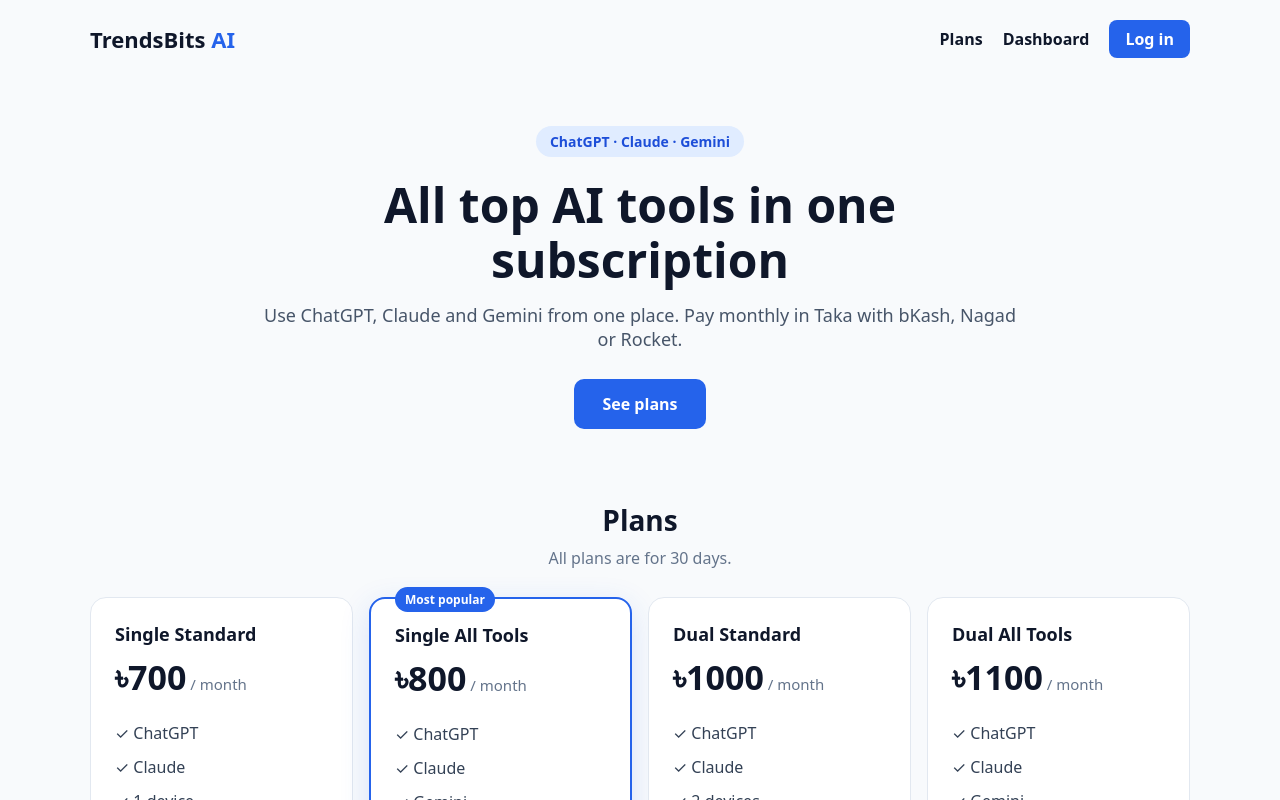
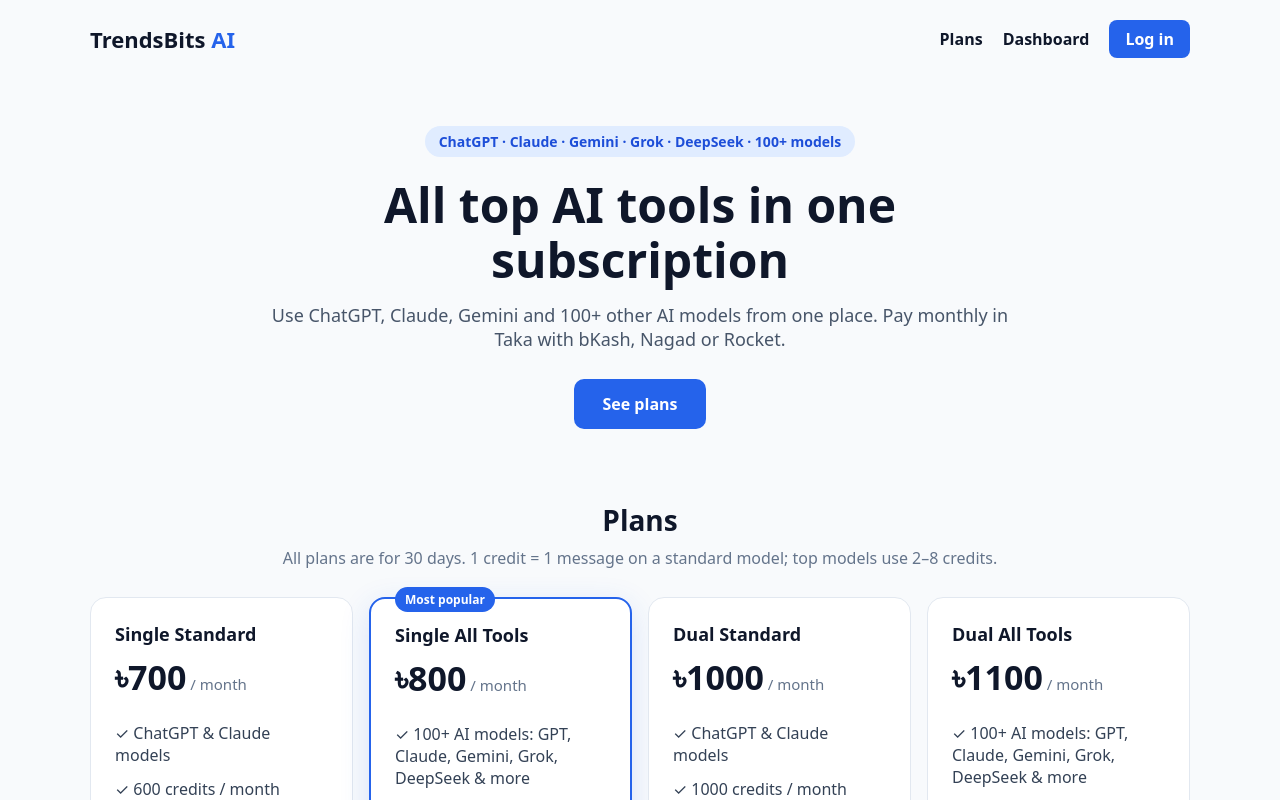
Before and after one commit to Mahbubgit2023/trendsbits-ai, a Next.js app: page / in a window 1280 px wide. Shown: the top 800 px of the page. Built offline with nearby package versions, Linux system fonts and the light colour scheme.

Commit message:
Homepage: 100+ models and monthly credits
Updated AI plans and descriptions to include additional models and credit information.

```diff
--- a/app/page.js
+++ b/app/page.js
@@ -1,8 +1,8 @@
 const PLANS = [
-  { id: 'single_standard', name: 'Single Standard', price: 700, devices: 1, tools: ['ChatGPT', 'Claude'] },
-  { id: 'single_all', name: 'Single All Tools', price: 800, devices: 1, tools: ['ChatGPT', 'Claude', 'Gemini'], popular: true },
-  { id: 'dual_standard', name: 'Dual Standard', price: 1000, devices: 2, tools: ['ChatGPT', 'Claude'] },
-  { id: 'dual_all', name: 'Dual All Tools', price: 1100, devices: 2, tools: ['ChatGPT', 'Claude', 'Gemini'] },
+  { id: 'single_standard', name: 'Single Standard', price: 700, devices: 1, tools: ['ChatGPT & Claude models', '600 credits / month'] },
+  { id: 'single_all', name: 'Single All Tools', price: 800, devices: 1, tools: ['100+ AI models: GPT, Claude, Gemini, Grok, DeepSeek & more', '600 credits / month'], popular: true },
+  { id: 'dual_standard', name: 'Dual Standard', price: 1000, devices: 2, tools: ['ChatGPT & Claude models', '1000 credits / month'] },
+  { id: 'dual_all', name: 'Dual All Tools', price: 1100, devices: 2, tools: ['100+ AI models: GPT, Claude, Gemini, Grok, DeepSeek & more', '1000 credits / month'] },
 ];
 
 const STEPS = [
@@ -24,17 +24,17 @@ export default function Home() {
       </header>
 
       <section style={s.hero}>
-        <div style={s.badge}>ChatGPT · Claude · Gemini</div>
+        <div style={s.badge}>ChatGPT · Claude · Gemini · Grok · DeepSeek · 100+ models</div>
         <h1 style={s.h1}>All top AI tools in one subscription</h1>
         <p style={s.lead}>
-          Use ChatGPT, Claude and Gemini from one place. Pay monthly in Taka with bKash, Nagad or Rocket.
+          Use ChatGPT, Claude, Gemini and 100+ other AI models from one place. Pay monthly in Taka with bKash, Nagad or Rocket.
         </p>
         <a href="#plans" style={s.cta}>See plans</a>
       </section>
 
       <section id="plans" style={s.section}>
         <h2 style={s.h2}>Plans</h2>
-        <p style={s.sub}>All plans are for 30 days.</p>
+        <p style={s.sub}>All plans are for 30 days. 1 credit = 1 message on a standard model; top models use 2–8 credits.</p>
         <div style={s.grid}>
           {PLANS.map((p) => (
             <div key={p.id} style={{ ...s.card, ...(p.popular ? s.cardPopular : {}) }}>
```
